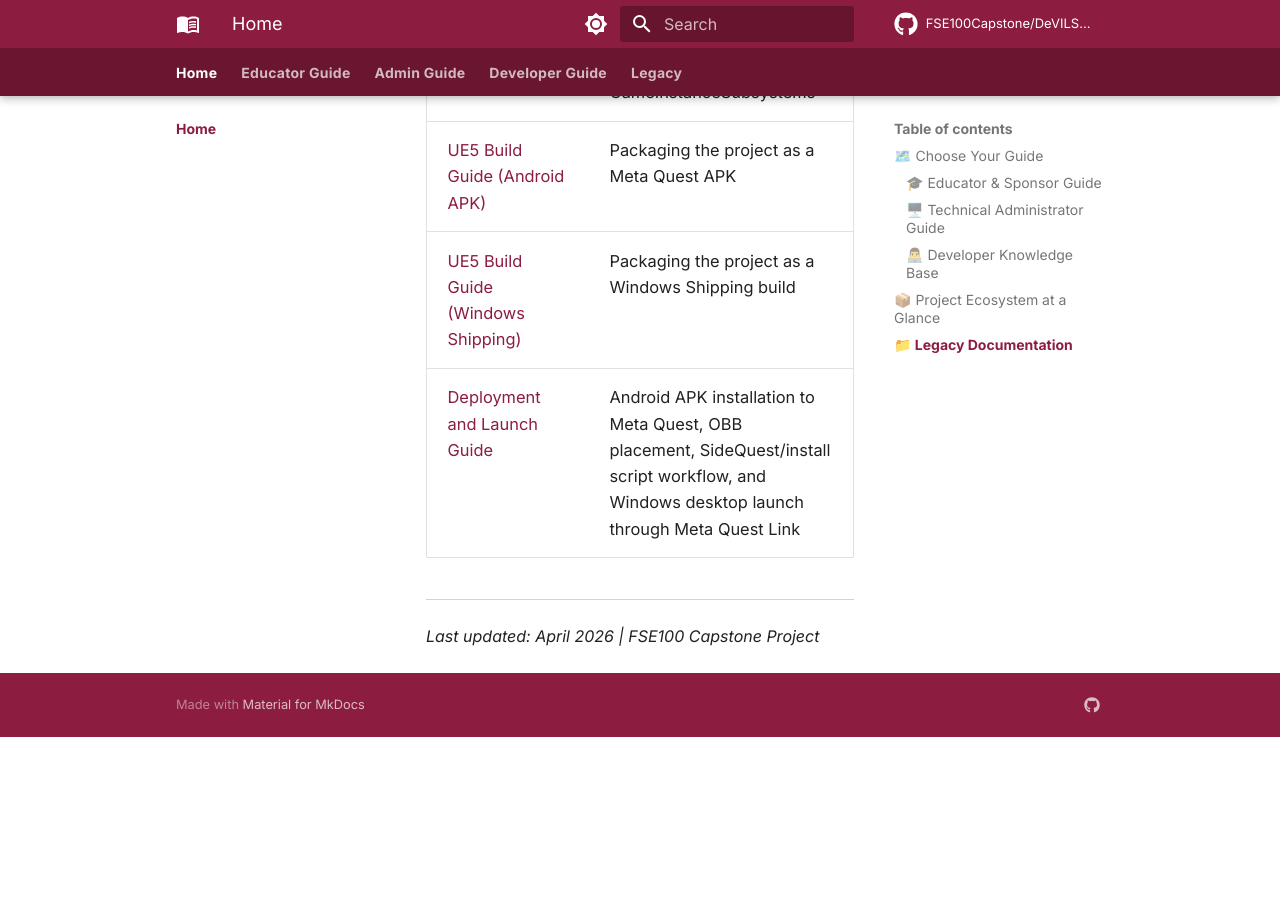
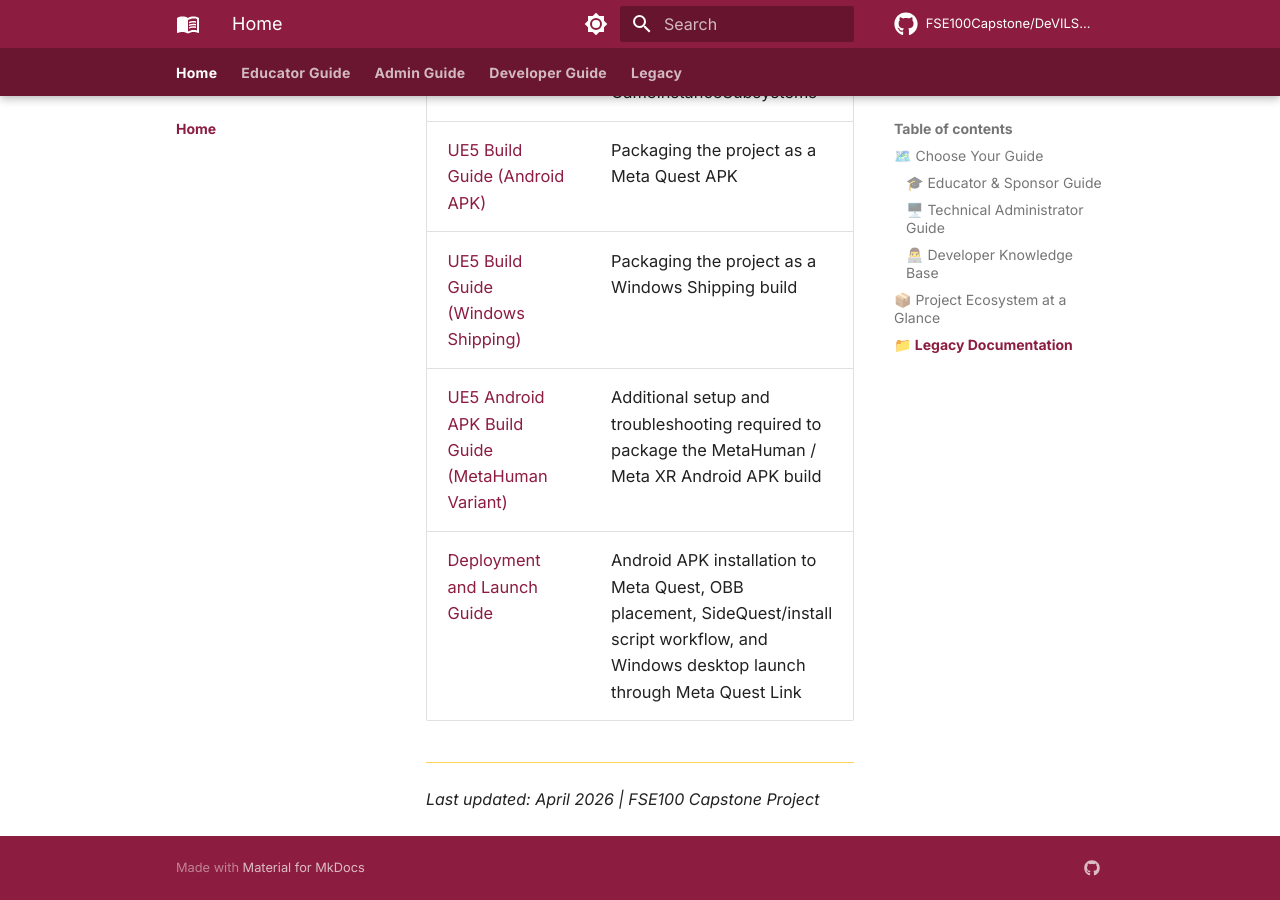
Before and after one commit to FSE100Capstone/DeVILSona-docs, an MkDocs documentation site: the page built from docs/index.md, in a window 1280 px wide and 900 px high, scrolled down 5908 px. Built offline with MkDocs 1.6.1 and Material for MkDocs 9.7.7, drawn with Linux system fonts in a browser that asks for light colours; comment, search, counter and statistics services are not loaded; before the commit the page ends 6645 px from its top, so only the background shows below that.

Commit message:
Update index.md

```diff
--- a/docs/index.md
+++ b/docs/index.md
@@ -84,6 +84,7 @@
 | [Subsystems](legacy/subsystems.md) | Overview of all UE5 GameInstanceSubsystems |
 | [UE5 Build Guide (Android APK)](legacy/build-android-apk.md) | Packaging the project as a Meta Quest APK |
 | [UE5 Build Guide (Windows Shipping)](legacy/build-windows-shipping.md) | Packaging the project as a Windows Shipping build |
+| [UE5 Android APK Build Guide (MetaHuman Variant)](legacy/build-android-apk-metahuman.md) | Additional setup and troubleshooting required to package the MetaHuman / Meta XR Android APK build |
 | [Deployment and Launch Guide](legacy/deployment-and-launch-guide.md) | Android APK installation to Meta Quest, OBB placement, SideQuest/install script workflow, and Windows desktop launch through Meta Quest Link |
 
 ---
```
